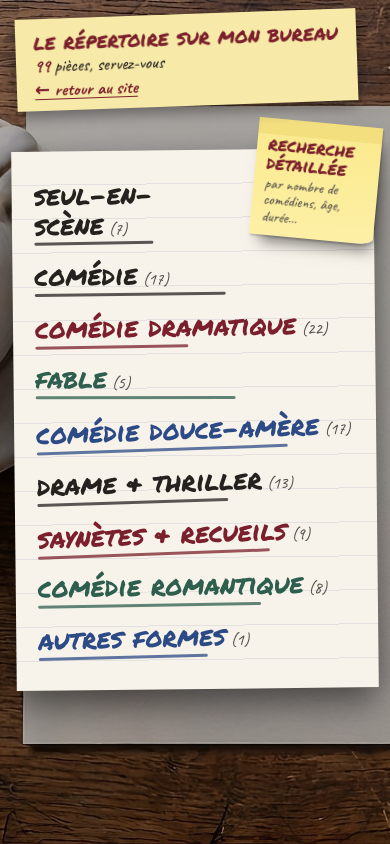
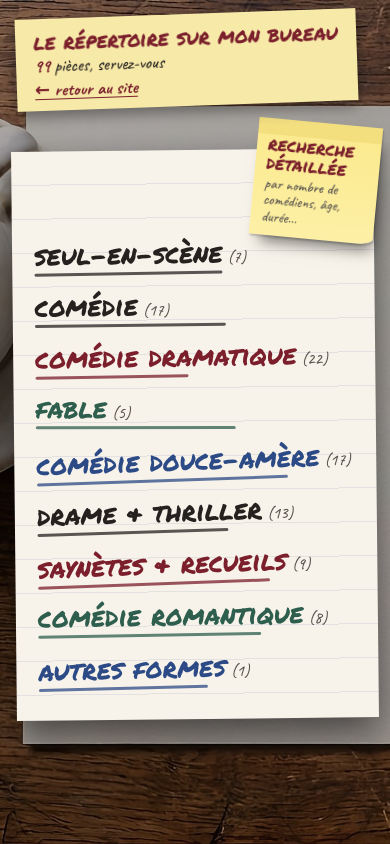
Before and after one commit to LilianLloyd/repertoire, a plain HTML site: page tableau/index.html in a window 390 px wide. Drawn offline with nearby package versions, Linux system fonts and the light colour scheme.

Commit message:
Bureau sur téléphone : le post-it ne coupe plus « seul-en-scène »
Co-Authored-By: Claude Opus 5.5 <noreply@anthropic.com>
Claude-Session: https://claude.ai/code/session_015ojAajm1RSsxrTmyE7BuqU

```diff
--- a/tableau/index.html
+++ b/tableau/index.html
@@ -127,7 +127,7 @@ path.lit{stroke-width:4;opacity:1!important}
     box-shadow:1px 2px 2px rgba(0,0,0,.18),5px 12px 14px -6px rgba(0,0,0,.5);border-bottom-right-radius:16px 6px}
   .postit-m b{font-family:var(--f-marker);font-weight:400;font-size:18px;line-height:1.05;color:var(--bordeaux)}
   .postit-m span{font-family:var(--f-hand);font-weight:500;font-size:15px;line-height:1.1;color:var(--graphite)}
-  #mob .grp:first-of-type .g{padding-right:120px}
+  #mob .sheet{padding-top:78px}
 }
 @media (max-width:700px) and (prefers-reduced-motion:no-preference){.postit-m{animation:decolle-m 6s ease-in-out 2s infinite}}
 @keyframes decolle-m{0%,80%,100%{transform:rotate(6deg)}83%{transform:rotate(0deg) translateY(-4px) scale(1.05)}86%{transform:rotate(11deg) scale(1.05)}89%{transform:rotate(2deg)}92%{transform:rotate(8.5deg)}95%{transform:rotate(5deg)}}
```
